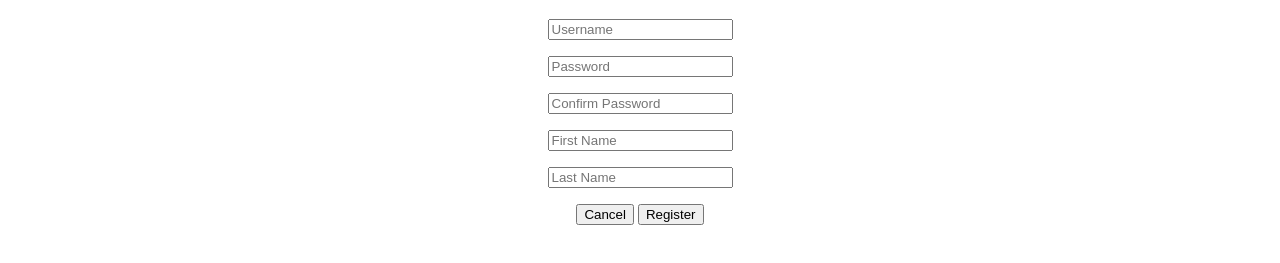
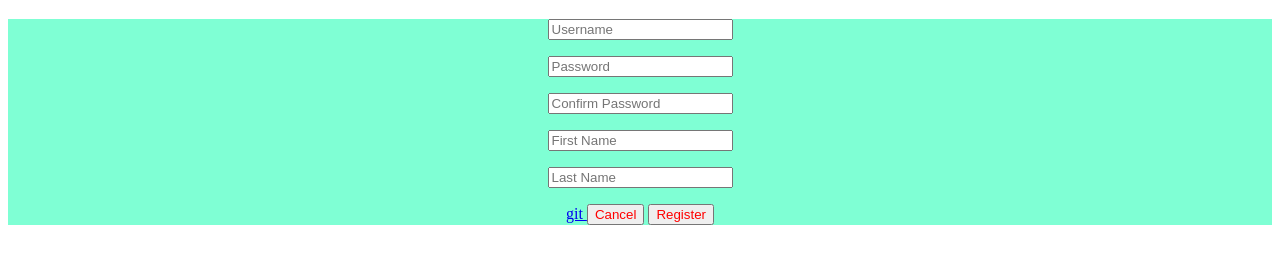
Before and after one commit to JohnChristianMaliwat/ITPC_3_Prelim_Exam, a plain HTML site: page register.html in a window 1280 px wide. Shown: the part 61-324 px from the top of the page. Drawn offline with Linux system fonts and the light colour scheme.

Commit message:
My Seven Commit

```diff
--- a/register.html
+++ b/register.html
@@ -6,7 +6,7 @@
 <body>
 <h1 style="text-align: center;">HOMEPAGE</h1>
 
-
+<div style="background-color: aquamarine;">
 <div style="text-align: center;">
     <div style="margin-bottom: 1rem;">
     <input type="text" placeholder="Username"/>
@@ -35,9 +35,9 @@
     <input type="text" placeholder="Last Name"/>
 </div>
 <div>
-    <a href="./index.html">
-    <button >Cancel</button></a>
-    <button >Register</button></a>
+    <a href="./index.html">git
+    <button style="color: red;">Cancel</button></a>
+    <button  style="color: red;">Register</button></a>
 </div>
 </body>
 </html>
```
